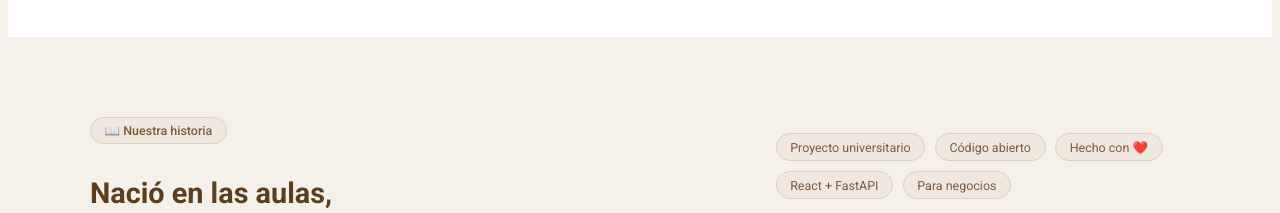
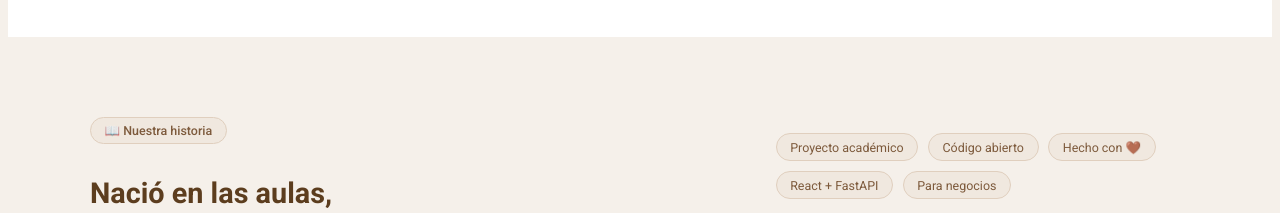
Before and after one commit to NVega04/saip-proyect, a React (Vite) app in the folder F/: page / in a window 1280 px wide. Shown: the part 1240-1453 px from the top of the page. Built offline with nearby package versions, Linux system fonts and the light colour scheme.

Commit message:
feat:change in text

```diff
--- a/F/src/pages/Landing.tsx
+++ b/F/src/pages/Landing.tsx
@@ -166,7 +166,7 @@ export default function Landing() {
             </p>
           </div>
           <div className="landing-about__pills">
-            {["Proyecto universitario", "Código abierto", "Hecho con ❤️", "React + FastAPI", "Para negocios"].map((p) => (
+            {["Proyecto académico", "Código abierto", "Hecho con 🤎", "React + FastAPI", "Para negocios"].map((p) => (
               <span key={p} className="landing-about__pill">{p}</span>
             ))}
           </div>
```
